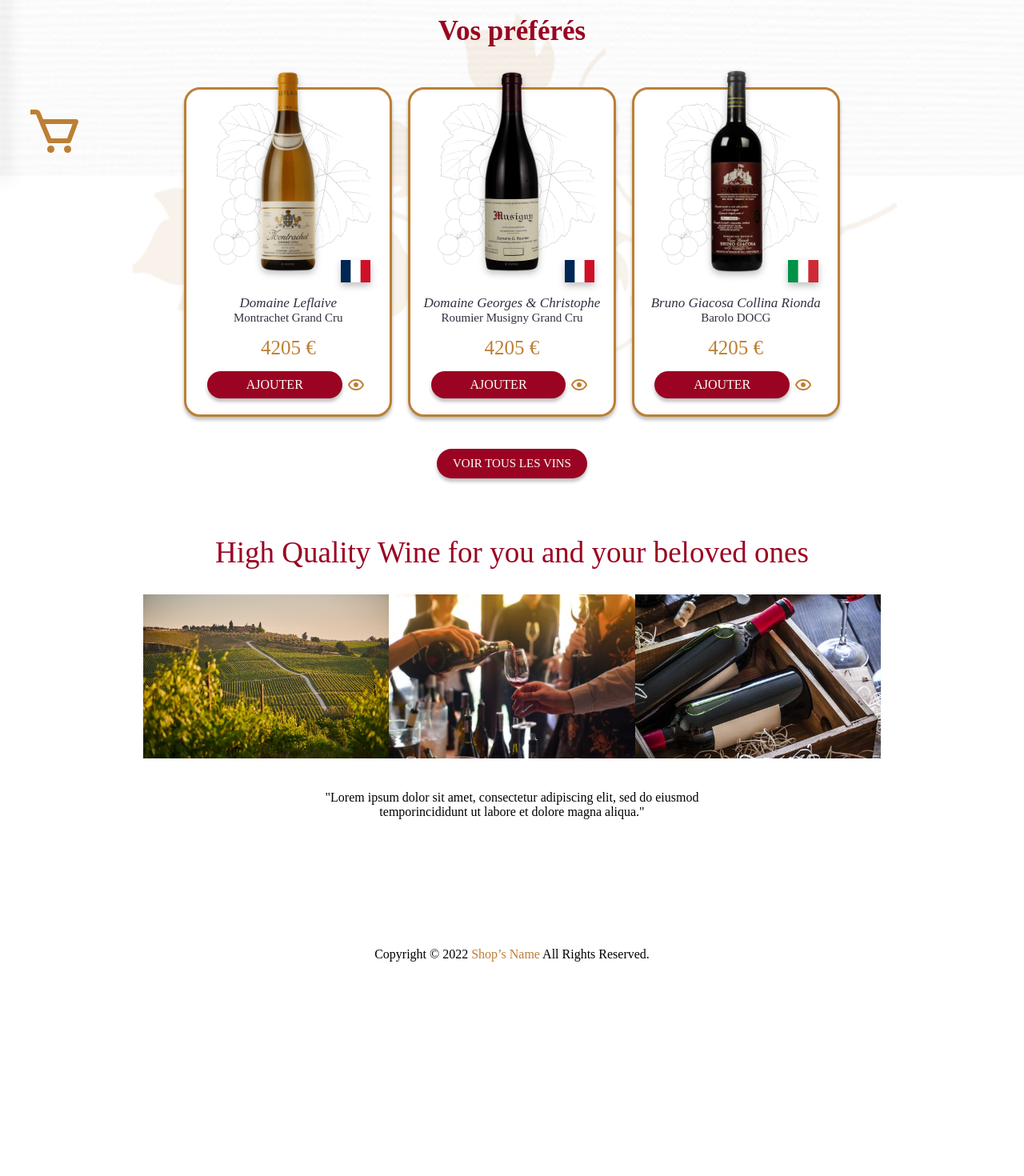
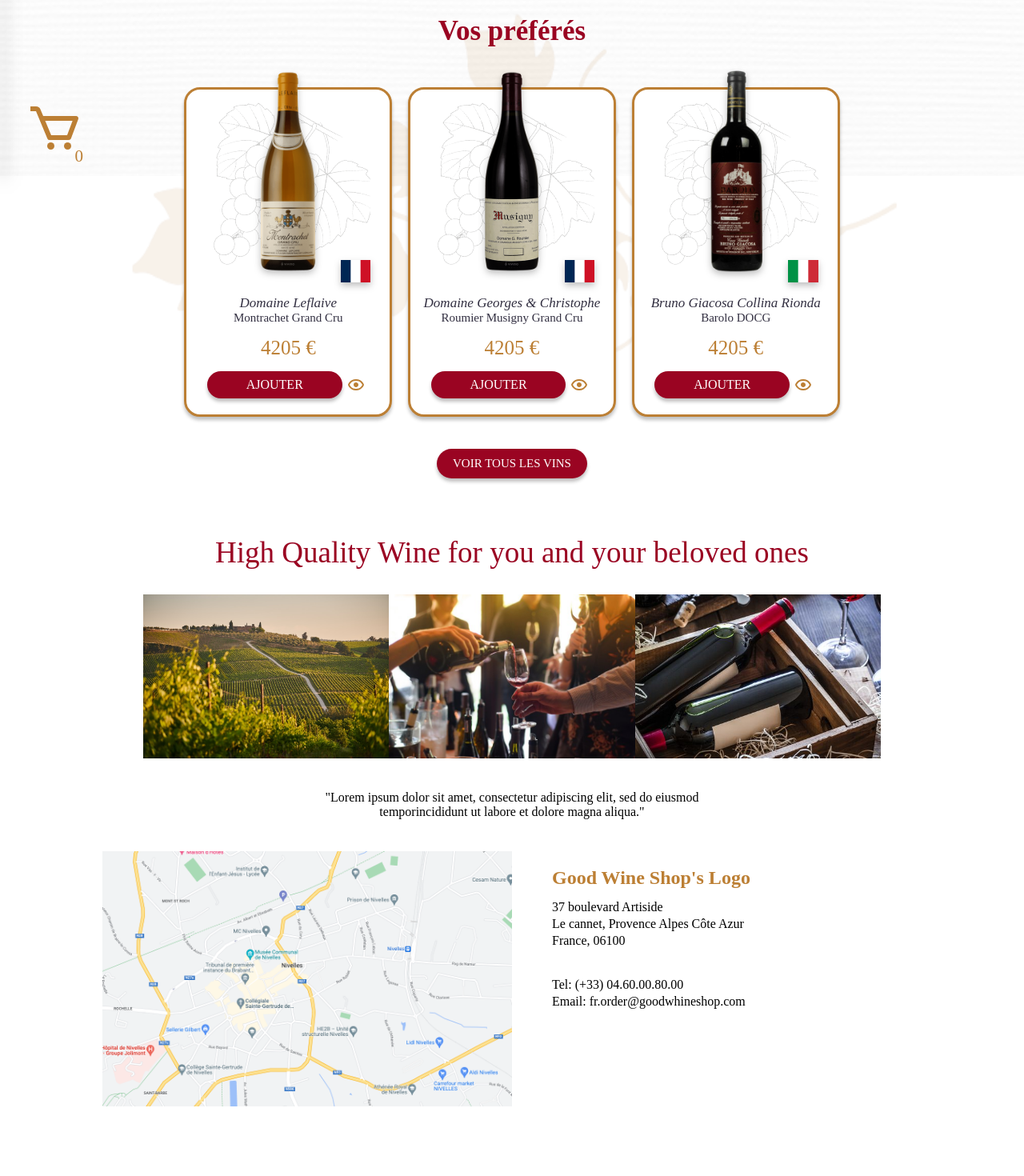
Before and after one commit to boomee-pro/sommelier-web, a Next.js app: page / in a window 1280 px wide. Shown: the part 580-2050 px from the top of the page at 80% size. Before the commit the page ends 1802 px from the top, so only its background shows below. Built offline with nearby package versions, Linux system fonts and the light colour scheme; a web font is replaced by a local one.

Commit message:
add cart

```diff
--- a/components/Layout/cart.jsx
+++ b/components/Layout/cart.jsx
@@ -1,5 +1,7 @@
 import { useState } from "react";
 import classnames from "classnames";
+
+import { useSelector } from "react-redux";
 
 import styles from 'styles/layout.module.scss';
 
@@ -7,10 +9,17 @@
 
   const [open, setOpen] = useState(false);
 
+  const cart = useSelector((state) => state.cart);
+
+  const getItemsCount = () => {
+    return cart.reduce((acc, item) => acc+item.quantity, 0);
+  }
+
   return (
     <>
       <div className={styles.cart} onClick={() => setOpen(true)}>
           <svg xmlns="http://www.w3.org/2000/svg" width="24" height="24" fill='currentColor'><path d="M21.822 7.431A1 1 0 0 0 21 7H7.333L6.179 4.23A1.994 1.994 0 0 0 4.333 3H2v2h2.333l4.744 11.385A1 1 0 0 0 10 17h8c.417 0 .79-.259.937-.648l3-8a1 1 0 0 0-.115-.921zM17.307 15h-6.64l-2.5-6h11.39l-2.25 6z"></path><circle cx="10.5" cy="19.5" r="1.5"></circle><circle cx="17.5" cy="19.5" r="1.5"></circle></svg>
+          <span className={styles.cartNumber}>{getItemsCount()}</span>
       </div>
 
       <div className={classnames(styles.cartSlide, open && styles.active)}>
--- a/components/card.jsx
+++ b/components/card.jsx
@@ -1,7 +1,14 @@
 /* eslint-disable @next/next/no-img-element */
 import styles from "styles/card.module.scss"
 
+import { useDispatch } from "react-redux";
+import { addToCart } from "redux/cart.slice";
+
+
 export default function Card({ wine }) {
+
+  const dispatch = useDispatch();
+
   return (
     <div className={styles.card}>
       <div className={styles.image}>
@@ -16,7 +23,9 @@
       <p>{wine.name}</p>
       <h3>{wine.price} €</h3>
       <div className={styles.buttons}>
-        <button>Ajouter</button>
+        <button onClick={() => {
+          dispatch(addToCart(wine))
+        }}>Ajouter</button>
         <a href={`/wine/${wine.id}`}>
           <svg xmlns="http://www.w3.org/2000/svg" width="24" height="24" fill="currentColor"><path d="M12 9a3.02 3.02 0 0 0-3 3c0 1.642 1.358 3 3 3 1.641 0 3-1.358 3-3 0-1.641-1.359-3-3-3z"/><path d="M12 5c-7.633 0-9.927 6.617-9.948 6.684L1.946 12l.105.316C2.073 12.383 4.367 19 12 19s9.927-6.617 9.948-6.684l.106-.316-.105-.316C21.927 11.617 19.633 5 12 5zm0 12c-5.351 0-7.424-3.846-7.926-5C4.578 10.842 6.652 7 12 7c5.351 0 7.424 3.846 7.926 5-.504 1.158-2.578 5-7.926 5z"/></svg>
         </a>
--- a/package.json
+++ b/package.json
@@ -10,11 +10,13 @@
   },
   "dependencies": {
     "@prisma/client": "^3.11.1",
+    "@reduxjs/toolkit": "^1.8.1",
     "classnames": "^2.3.1",
     "mongodb": "^4.4.1",
     "next": "12.1.2",
     "react": "18.0.0",
-    "react-dom": "18.0.0"
+    "react-dom": "18.0.0",
+    "react-redux": "^7.2.8"
   },
   "devDependencies": {
     "eslint": "8.12.0",
--- a/pages/_app.js
+++ b/pages/_app.js
@@ -1,10 +1,14 @@
-import '../styles/globals.css';
-// LOCAL IMPORT
-import Layout from '../components/Layout/layout.jsx';
+import { Provider } from "react-redux";
+import store from "redux/store";
+import 'styles/globals.css';
 
 export default function MyApp({ Component, pageProps }) {
 
   const getLayout = Component.getLayout || ((page) => page)
 
-  return getLayout(<Component {...pageProps} />)
+  return (
+    <Provider store={store}>
+      {getLayout(<Component {...pageProps} />)}
+    </Provider>
+  )
 }
--- a/pages/index.js
+++ b/pages/index.js
@@ -74,7 +74,27 @@
             </p>
         </section>
 
+
+
+        <section className={styles.sectionInformations}>
+          <img src="/maps.png" />
+          <div className={styles.info}>
+            <h2>Good Wine Shop&apos;s Logo</h2>
+            <div className={styles.adress}>
+              <p>37 boulevard Artiside</p>
+              <p>Le cannet, Provence Alpes Côte Azur</p>
+              <p>France, 06100</p>
+            </div>
+
+            <div className={styles.data}>
+              <p>Tel: (+33) 04.60.00.80.00</p>
+              <p>Email: fr.order@goodwhineshop.com</p>
+            </div>
+
+          </div>
+        </section>
       </div>
+
 
 
 
--- /dev/null
+++ b/redux/cart.slice.js
@@ -0,0 +1,39 @@
+import { createSlice } from "@reduxjs/toolkit";
+
+const cartSlice = createSlice({
+    name: 'cart',
+    initialState: [],
+    reducers: {
+        addToCart: (state, action) => {
+            const itemExists = state.find((item) => item.id === action.payload.id);
+            if(itemExists) itemExists.quantity++;
+            else state.push({...action.payload, quantity: 1});
+        },
+        incrementQuantity: (state, action) => {
+            const item = state.find((item) => item.id == action.payload);
+            item.quantity++;
+        },
+        decrementQuantity: (state, action) => {
+            const item = state.find((item) => item.id === action.payload);
+            if(item.quantity === 1) {
+                const index = state.findIndex((item) => item.id === action.payload);
+                state.splice(index, 1);
+            } else {
+                item.quantity--;
+            }
+        },
+        removeFromCart: (state, action) => {
+            const index = state.findIndex((item) => item.id === action.payload);
+            state.splice(index, 1);
+        }
+    }
+})
+
+export const cartReducer = cartSlice.reducer;
+
+export const {
+    addToCart,
+    incrementQuantity,
+    decrementQuantity,
+    removeFromCart,
+} = cartSlice.actions;
--- /dev/null
+++ b/redux/store.js
@@ -0,0 +1,12 @@
+import { configureStore } from "@reduxjs/toolkit";
+import { cartReducer } from "./cart.slice";
+
+const reducer = {
+    cart: cartReducer
+}
+
+const store = configureStore({
+    reducer
+})
+
+export default store;
--- a/styles/Home.module.scss
+++ b/styles/Home.module.scss
@@ -97,4 +97,29 @@
 
     }
 
+    .sectionInformations {
+        width: 100%;
+        display: grid;
+        grid-template-columns: 50% 50%;
+        img {
+            width: 100%;
+        }
+        .info {
+            width: 100%;
+            padding-left: 50px;
+
+            h2 {
+                color: var(--gold-main);
+            }
+
+            p {
+                line-height: 5px;
+            }
+
+            .data {
+                margin-top: 50px;
+            }
+        }
+    }
+
 }
--- a/styles/Layout.module.scss
+++ b/styles/Layout.module.scss
@@ -2,17 +2,28 @@
     position: fixed;
     bottom: 2.5em;
     left: 3.5em;
+    transform: scale(3);
     svg {
-        transform: scale(3);
         color: var(--gold-main);
     }
     cursor: pointer;
     z-index: 1;
+
+    .cartNumber {
+        position: absolute;
+        bottom: 0;
+        right: 0;
+        font-size: 7px;
+        padding: 0;
+        margin: 0;
+        color: var(--gold-main);
+    }
+
 }
 
 .cart:hover {
     svg {
-        transform: scale(3.5);
+        transform: scale(1.5);
         transition: .4s;
     }
 }
```
Also changed, not shown: public/maps.png (added), 1 other file (tests, documents, lock files or other folders).
